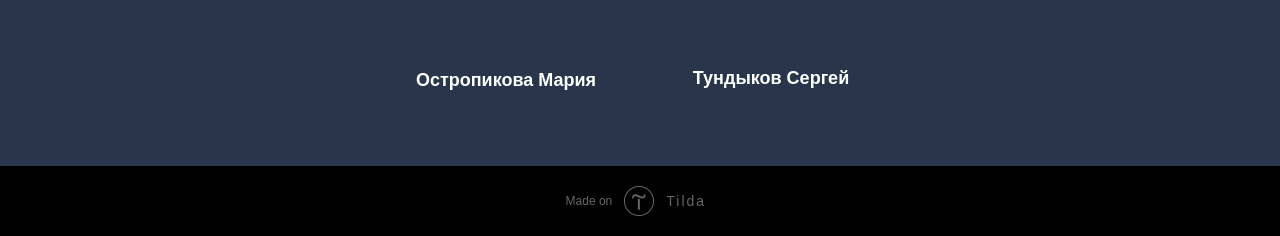
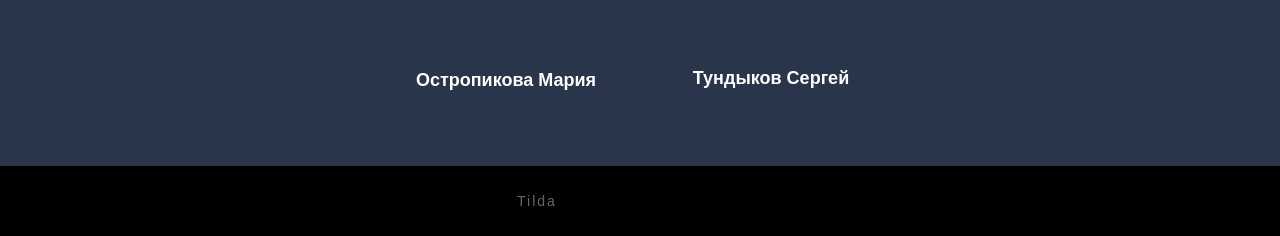
Before and after one commit to kototronik/agpp, a plain HTML site: page index.html in a window 1280 px wide. Shown: the part 8302-8538 px from the top of the page. Drawn offline with Linux system fonts and the light colour scheme; no server answers; a script that the page names is missing; a web font is replaced by a local one.

Commit message:
Update index.html

```diff
--- a/index.html
+++ b/index.html
@@ -734,8 +734,8 @@
     <div class="t-tildalabel " id="tildacopy" data-tilda-sign="10150217#52205931" style="display: block !important; visibility: visible !important; position: relative !important; width: 100% !important; pointer-events: all !important; opacity: 1 !important; margin: 0 !important; z-index: 1 !important">
         <a href="https://tilda.cc/" class="t-tildalabel__link">
             <div class="t-tildalabel__wrapper">
-                <div class="t-tildalabel__txtleft">Made on </div>
-                <div class="t-tildalabel__wrapimg"><img src="./автономная городская паромная переправа_files/tildacopy.png" class="t-tildalabel__img" fetchpriority="low" alt=""></div>
+<!--                 <div class="t-tildalabel__txtleft">Made on </div> -->
+<!--                 <div class="t-tildalabel__wrapimg"><img src="./автономная городская паромная переправа_files/tildacopy.png" class="t-tildalabel__img" fetchpriority="low" alt=""></div> -->
                 <div class="t-tildalabel__txtright">Tilda</div>
             </div>
         </a>
```
